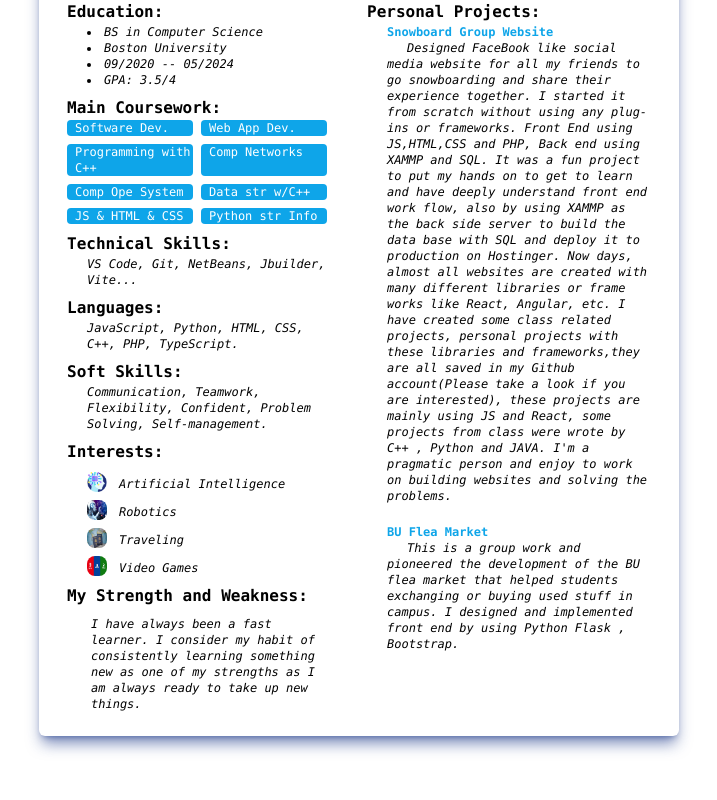
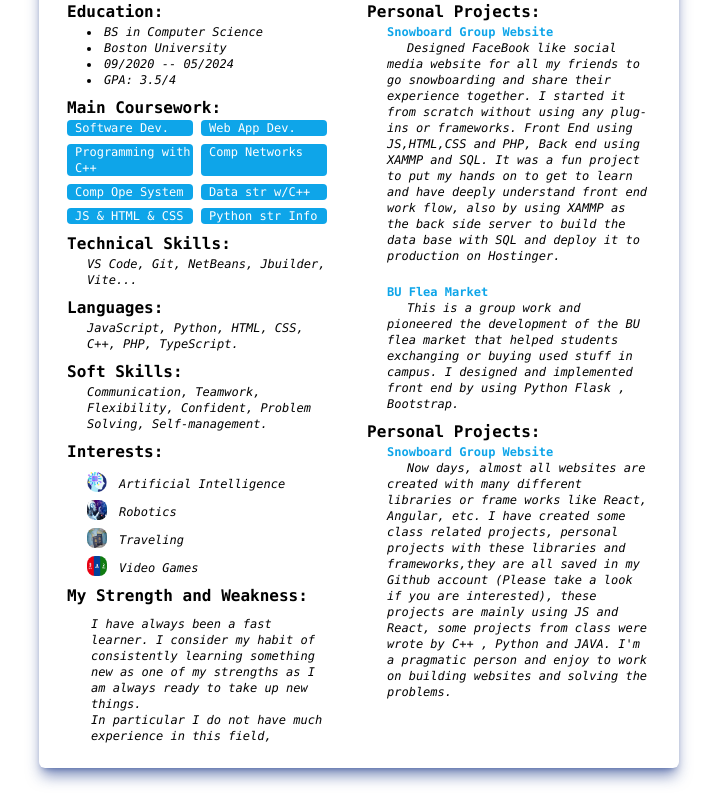
Before and after one commit to WengangFei/Wengang_Fei_CV, a React (Vite) app: page / in a window 1280 px wide. Shown: the part 268-1068 px from the top of the page, without its empty margins (281-998 px from the left). Before the commit the page ends 1036 px from the top, so only its background shows below. Built offline with nearby package versions, Linux system fonts and the light colour scheme.

Commit message:
progressing

```diff
--- a/src/components/body.jsx
+++ b/src/components/body.jsx
@@ -93,7 +93,9 @@ export default function Body() {
                         <p className="text-xs italic ml-3">
                             I have always been a fast learner. I consider my habit of
                             consistently learning something new as one of my strengths
-                            as I am always ready to take up new things.
+                            as I am always ready to take up new things. <br />
+                            In particular I do not have much experience in this field,
+
                         </p>
                     </div>
                 </div>
@@ -113,14 +115,7 @@ export default function Body() {
                         fun project to put my hands on to get to learn and have deeply
                         understand front end work flow, also by using XAMMP as the back
                         side server to build the data base with SQL and deploy it to production
-                        on Hostinger. Now days, almost all websites are created  with many
-                        different libraries or frame works like React, Angular, etc. I have
-                        created some class related projects, personal projects  with these libraries and frameworks,they
-                        are all saved in my Github account(Please take a look if you are
-                        interested), these projects are mainly using JS and React, some
-                        projects from class were wrote by C++ , Python and JAVA. I'm a
-                        pragmatic person and enjoy to work on building websites and solving
-                        the problems.
+                        on Hostinger.
                     </p>
 
                     <p className="text-xs font-bold text-sky-500 ml-5 mt-5">
@@ -134,6 +129,26 @@ export default function Body() {
                     </p>
                 </div>
 
+                <div>
+                 <div>
+                    <p className="font-bold mt-2">Personal Projects:</p>
+                    <p className="text-xs font-bold text-sky-500 ml-5">
+                        Snowboard Group Website
+                    </p>
+                    <p className="text-xs italic ml-5 indent-5">
+                        Now days, almost all websites are created  with many
+                        different libraries or frame works like React, Angular, etc. I have
+                        created some class related projects, personal projects  with these
+                        libraries and frameworks,they are all saved in my Github account
+                        (Please take a look if you are interested), these projects are mainly
+                        using JS and React, some projects from class were wrote by C++ , Python
+                        and JAVA. I'm a pragmatic person and enjoy to work on building websites
+                        and solving the problems.
+                    </p>
+                </div>
+
+            </div>
+
             </div>
         </div>
     </>
```
